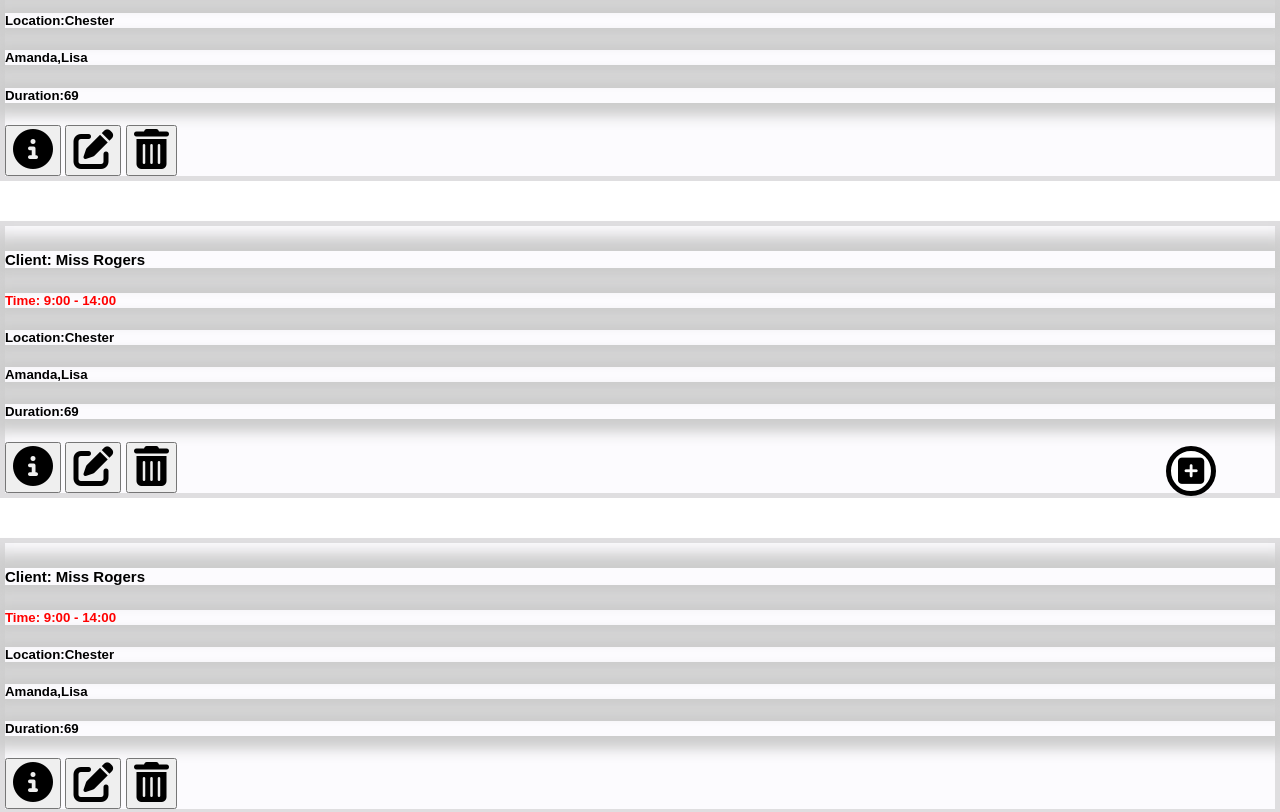
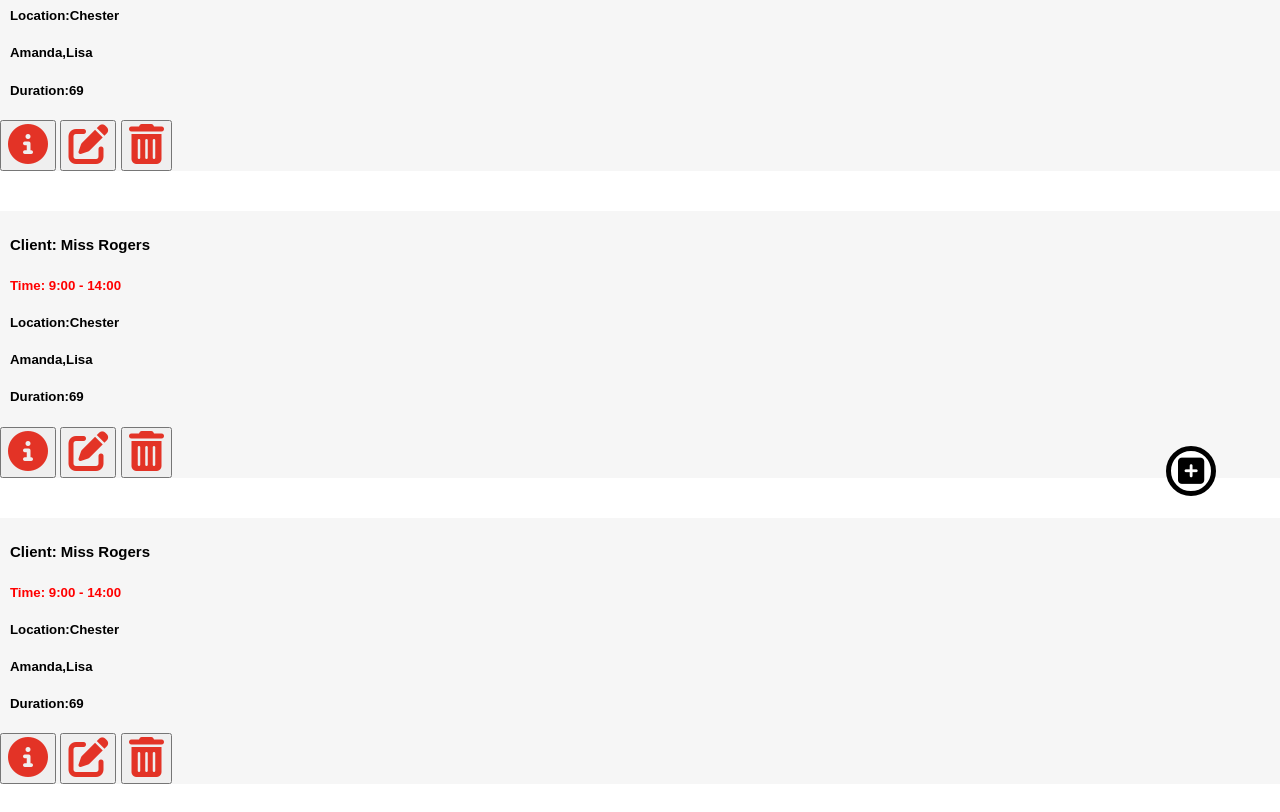
Before and after one commit to StuartFletcher90/simplyRota, a website: page public/admin/admin.html in a window 1280 px wide. Shown: the part 280-1092 px from the top of the page. Drawn offline with Linux system fonts and the light colour scheme.

Commit message:
column changes

```diff
--- a/public/admin/admin.css
+++ b/public/admin/admin.css
@@ -171,43 +171,49 @@ color: var(--shift-card-grey);
     }
 
 .shift-card{
-    border: 5px solid #2222;
-    background-color: var(--shift-card-grey);
+    border-bottom;: 3px solid rgba(255, 1, 1, 0.137);
+    background-color: rgba(236, 236, 236, 0.466);
     margin-bottom: 5vh;
 
 }
 
-
+h5 {
+    margin-left: 10px;
+}
+.shiftBtnStyle {
+    color: #e33326;
+    justify-content: center;
+}
 
 .shift-staff-names{
 list-style-type: none;
 
-box-shadow: 0 0 1em 1em #ccc;
-padding: 0;
-margin: 0;
+/* box-shadow: 0 0 1em 1em #ccc; */
+/* padding: 0;
+margin: 0; */
 display: flex;
 flex-direction: row;
 
 
 }
 .hours-staff-worked{
-box-shadow: 0 0 1em 1em #ccc;
+/* box-shadow: 0 0 1em 1em #ccc; */
 }
 
 .shift-time{
- box-shadow: 0 0 1em 1em #ccc;
+ /* box-shadow: 0 0 1em 1em #ccc; */
  color: red;
 
 }
 
 .shift-location{
 
- box-shadow: 0 0 1em 1em #ccc;
+ /* box-shadow: 0 0 1em 1em #ccc; */
 
 }
 
 .shift-client{
-box-shadow: 0 0 1em 1em #ccc;
+/* box-shadow: 0 0 1em 1em #ccc; */
 font: bolder;
 font-size: 15px;
 
--- a/public/admin/admin.html
+++ b/public/admin/admin.html
@@ -73,9 +73,9 @@
                 <h5 class="shift-location">Location:Chester</h5>
                 <h5 class="shift-staff-names">Amanda,Lisa</h5>
                 <h5 class="hours-staff-worked">Duration:69</h5>
-                <button class="shift-client-details-button" data-shiftDetail=""><i class="fas fa-info-circle"></i></button>
-                <button class="shift-edit-shift-button"><i class="fas fa-edit"></i></button>
-                <button class="shift-delete-button"><i class="fas fa-trash-alt"></i></button>
+                <button class="shift-client-details-button shiftBtnStyle" data-shiftDetail=""><i class="fas fa-info-circle"></i></button>
+                <button class="shift-edit-shift-button shiftBtnStyle"><i class="fas fa-edit"></i></button>
+                <button class="shift-delete-button shiftBtnStyle"><i class="fas fa-trash-alt"></i></button>
             </div>
 
             <div class="shift-card">
@@ -86,9 +86,9 @@
                 <h5 class="shift-location">Location:Chester</h5>
                 <h5 class="shift-staff-names">Amanda,Lisa</h5>
                 <h5 class="hours-staff-worked">Duration:69</h5>
-                <button class="shift-client-details-button" data-shiftDetail=""><i class="fas fa-info-circle"></i></button>
-                <button class="shift-edit-shift-button"><i class="fas fa-edit"></i></button>
-                <button class="shift-delete-button"><i class="fas fa-trash-alt"></i></button>
+                <button class="shift-client-details-button shiftBtnStyle" data-shiftDetail=""><i class="fas fa-info-circle"></i></button>
+                <button class="shift-edit-shift-button shiftBtnStyle"><i class="fas fa-edit"></i></button>
+                <button class="shift-delete-button shiftBtnStyle"><i class="fas fa-trash-alt"></i></button>
             </div>
 
             <div class="shift-card">
@@ -98,9 +98,9 @@
                 <h5 class="shift-location">Location:Chester</h5>
                 <h5 class="shift-staff-names">Amanda,Lisa</h5>
                 <h5 class="hours-staff-worked">Duration:69</h5>
-                <button class="shift-client-details-button" data-shiftDetail=""><i class="fas fa-info-circle"></i></button>
-                <button class="shift-edit-shift-button"><i class="fas fa-edit"></i></button>
-                <button class="shift-delete-button"><i class="fas fa-trash-alt"></i></button>
+                <button class="shift-client-details-button shiftBtnStyle" data-shiftDetail=""><i class="fas fa-info-circle"></i></button>
+                <button class="shift-edit-shift-button shiftBtnStyle"><i class="fas fa-edit"></i></button>
+                <button class="shift-delete-button shiftBtnStyle"><i class="fas fa-trash-alt"></i></button>
 
             </div>
 
@@ -111,9 +111,9 @@
                 <h5 class="shift-location">Location:Chester</h5>
                 <h5 class="shift-staff-names">Amanda,Lisa</h5>
                 <h5 class="hours-staff-worked">Duration:69</h5>
-                <button class="shift-client-details-button" data-shiftDetail=""><i class="fas fa-info-circle"></i></button>
-                <button class="shift-edit-shift-button"><i class="fas fa-edit"></i></button>
-                <button class="shift-delete-button"><i class="fas fa-trash-alt"></i></button>
+                <button class="shift-client-details-button shiftBtnStyle" data-shiftDetail=""><i class="fas fa-info-circle"></i></button>
+                <button class="shift-edit-shift-button shiftBtnStyle"><i class="fas fa-edit"></i></button>
+                <button class="shift-delete-button shiftBtnStyle"><i class="fas fa-trash-alt"></i></button>
 
             </div>
 
```
